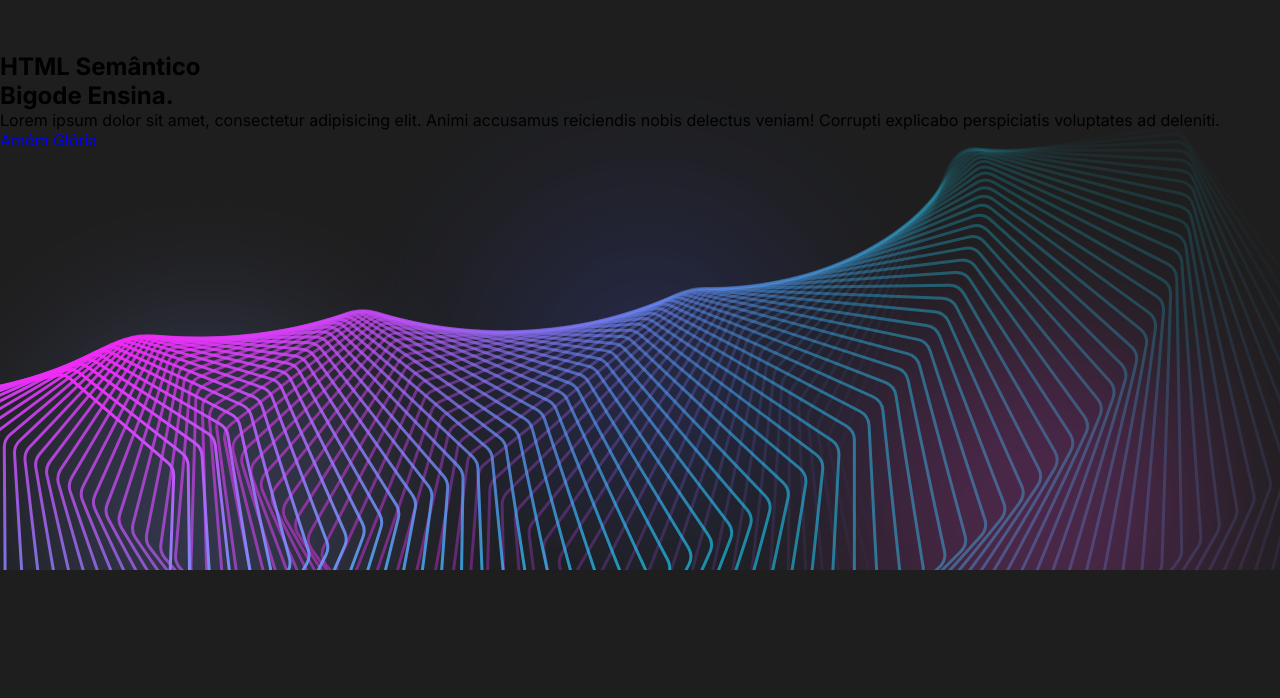
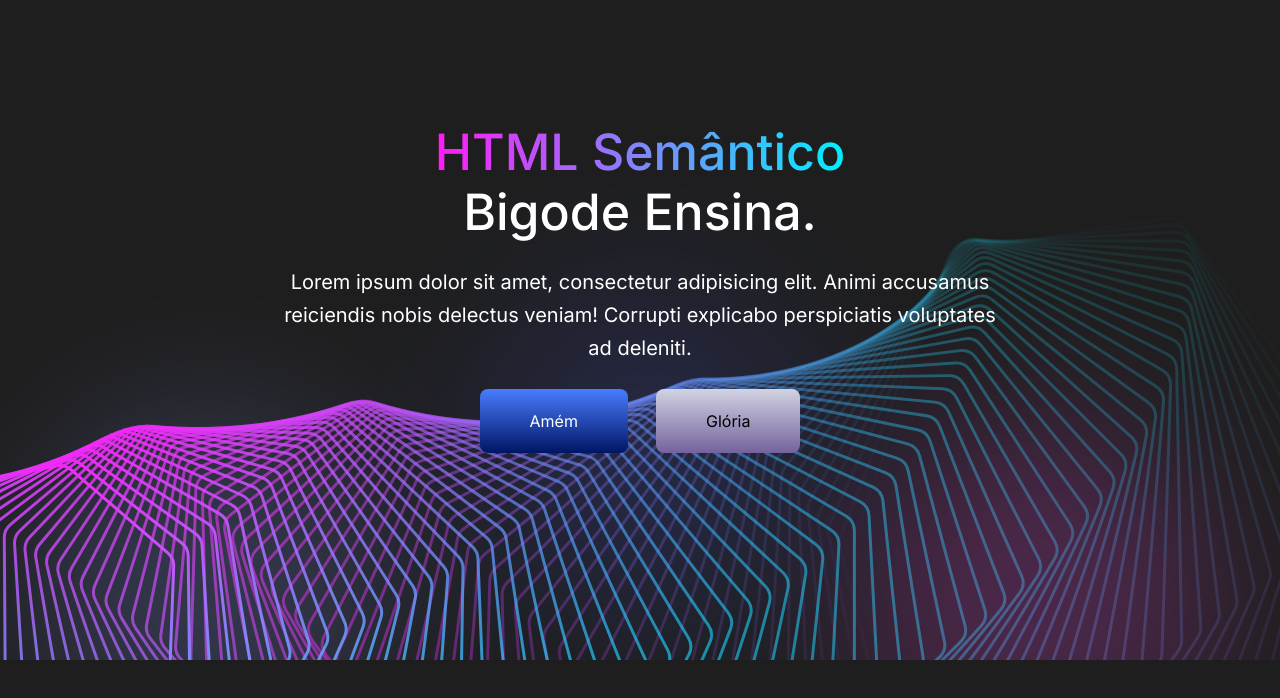
Before and after one commit to Arthur-FPM/Html-Sem-ntico, a plain HTML site: page index.html in a window 1280 px wide. Shown: the part 78-776 px from the top of the page. Drawn offline with Linux system fonts and the light colour scheme.

Commit message:
Add files via upload

```diff
--- a/style.css
+++ b/style.css
@@ -8,30 +8,84 @@
 
 :root {
   --bg-color: #1e1e1e;
-  --bg-text:#ffff;
+  --bg-text: #ffff;
 }
-body{
-  background-color:var(--bg-color);
+
+body {
+  background-color: var(--bg-color);
   background-image: url(./img/wow.svg);
   background-repeat: no-repeat;
   background-size: cover;
   background-position: 20% 30%;
 }
-header{
+
+header {
   display: flex;
   justify-content: space-between;
   padding: 55px 80px;
   align-items: center;
-& nav{
-  display: flex;
-  gap: 30px;
-  & a{
+
+  & nav {
+    display: flex;
+    gap: 30px;
+
+    & a {
+      color: var(--bg-text);
+    }
+  }
+
+  & .icons {
     color: var(--bg-text);
-  }
-}
-  & .icons{
-    color:var(--bg-text);
     display: flex;
     gap: 17px;
   }
 }
+
+main {
+  display: flex;
+  justify-content: center;
+  align-items: center;
+}
+
+.home {
+  margin-top: 70px;
+  display: flex;
+  flex-direction: column;
+  align-items: center;
+  max-width: 723px;
+  gap: 24px;
+
+  & .title {
+    & h1, h2{
+      font-size: 50px;
+      font-weight: 500;
+      text-align: center;
+      color: var(--bg-text);
+    }
+    & h1{
+      background: linear-gradient(to right,#FF1CF7,#00F0FF);
+      -webkit-background-clip: text;
+      -webkit-text-fill-color: transparent;
+    }
+  }
+  & p{
+    color: var(--bg-text);
+    text-align: center;
+    font-size: 20px;
+    line-height: 33px;
+  }
+  & .btns{
+    display: flex;
+    gap: 28px;
+    & a{
+      background: linear-gradient(#497CFF,#001664);
+      padding: 22px 50px;
+      border-radius: 8px;
+      color: var(--bg-text);
+    }
+  & a:last-child{
+    color: #000;
+    background: linear-gradient(#D1D3E2, #75629D);
+  }
+  }
+}
```
